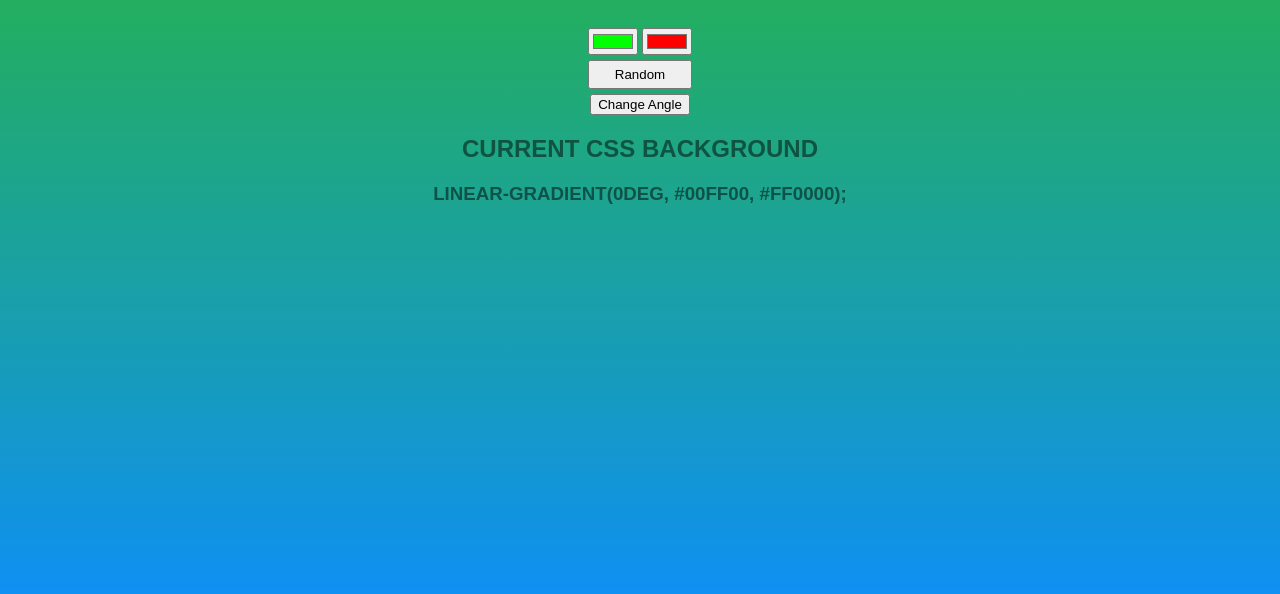
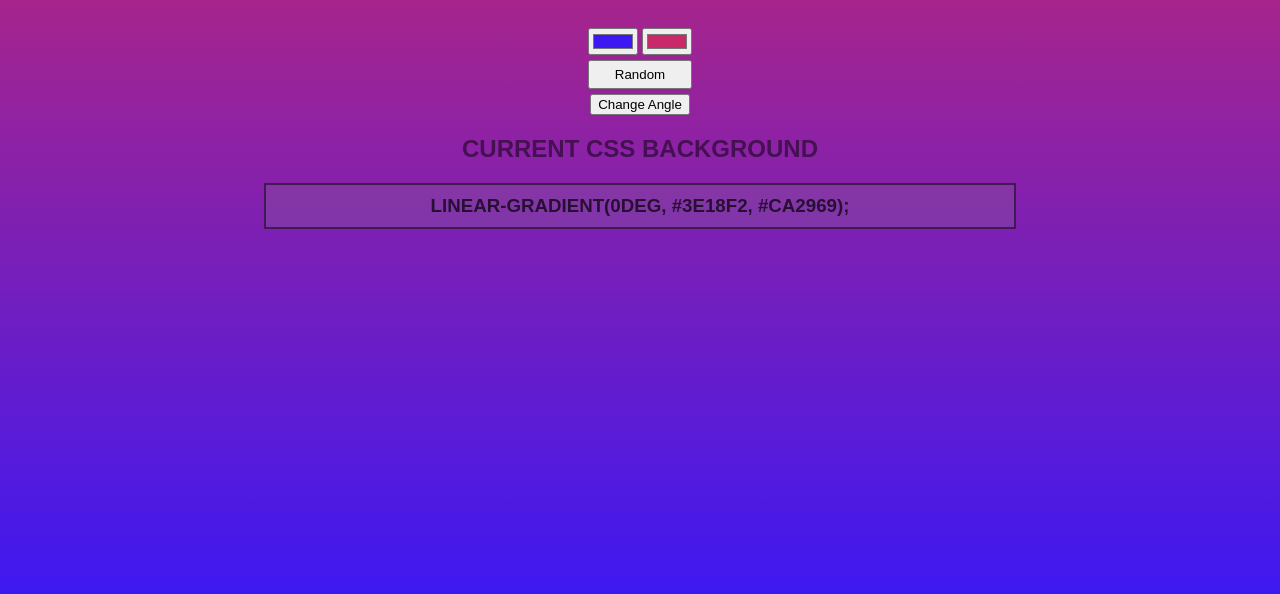
Before and after one commit to d-spence/background-generator, a website: page index.html in a window 1280 px wide. Shown: the part 206-800 px from the top of the page. Drawn offline with Linux system fonts and the light colour scheme.

Commit message:
Now uses a random gradient on each page refresh. Altered style of gradient css to make it more visible.

```diff
--- a/script.js
+++ b/script.js
@@ -19,7 +19,8 @@ function setGradient() {
 
 function getGradientCSS() {
     // Return the linear gradient css property of current bg
-    return `linear-gradient(${ANGLES[currentAngleIndex]}, ${color1.value}, ${color2.value})`;
+    let gradientCss = `linear-gradient(${ANGLES[currentAngleIndex]}, ${color1.value}, ${color2.value})`;
+    return gradientCss;
 }
 
 function randomColor() {
@@ -43,7 +44,7 @@ function nextAngle() {
     } else {
         currentAngleIndex++;
     }
-    console.log(currentAngleIndex, ANGLES[currentAngleIndex]);
+    // console.log(currentAngleIndex, ANGLES[currentAngleIndex]);
     setGradient();
 }
 
@@ -53,5 +54,6 @@ random.addEventListener("click", randomGradient);
 angle.addEventListener("click", nextAngle);
 
 document.addEventListener('DOMContentLoaded', () => {
+    randomGradient();
     css.textContent = getGradientCSS() + ";";
 })
--- a/style.css
+++ b/style.css
@@ -23,3 +23,11 @@ h1 {
     padding: 5px 25px;
     margin: 5px;
 }
+
+#gradientcss {
+    padding: 10px;
+    margin: 0px 20vw;
+    border: 2px solid rgba(0,0,0,.5);
+    color: rgba(0,0,0,.7);
+    background-color: rgba(134, 134, 134, 0.2);
+}
```
